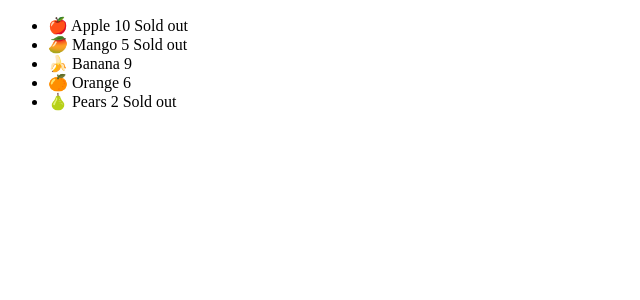
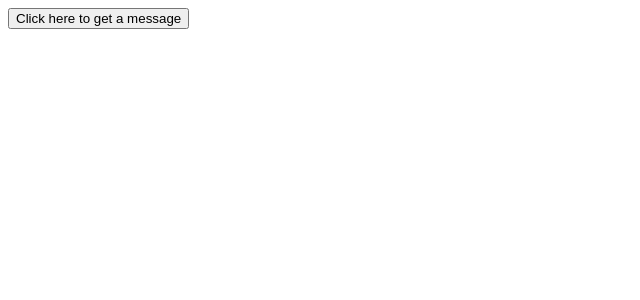
Before and after one commit to Heidi4/react-beginner-coourse, a React (Vite) app: page / in a window 1280 px wide. Shown: the top 300 px of the page, without its empty margins (0-640 px from the left). Built offline with nearby package versions, Linux system fonts and the light colour scheme.

Commit message:
event handling

```diff
--- a/src/App.jsx
+++ b/src/App.jsx
@@ -1,9 +1,9 @@
-import Fruits from "./components/Fruits"
+import Message from "./components/Message";
 function App() {
 
   return (
     <div className="App">
-      <Fruits/>
+     <Message></Message>
     </div>
   );
 }
--- /dev/null
+++ b/src/components/Message.jsx
@@ -0,0 +1,16 @@
+import React from 'react'
+
+function Message() {
+  function handleClick() {
+    console.log("Button Clicked")
+  }
+  return (
+    <div>
+      <button onClick={handleClick}>
+        Click here to get a message
+      </button>
+    </div>
+  )
+}
+
+export default Message
```
